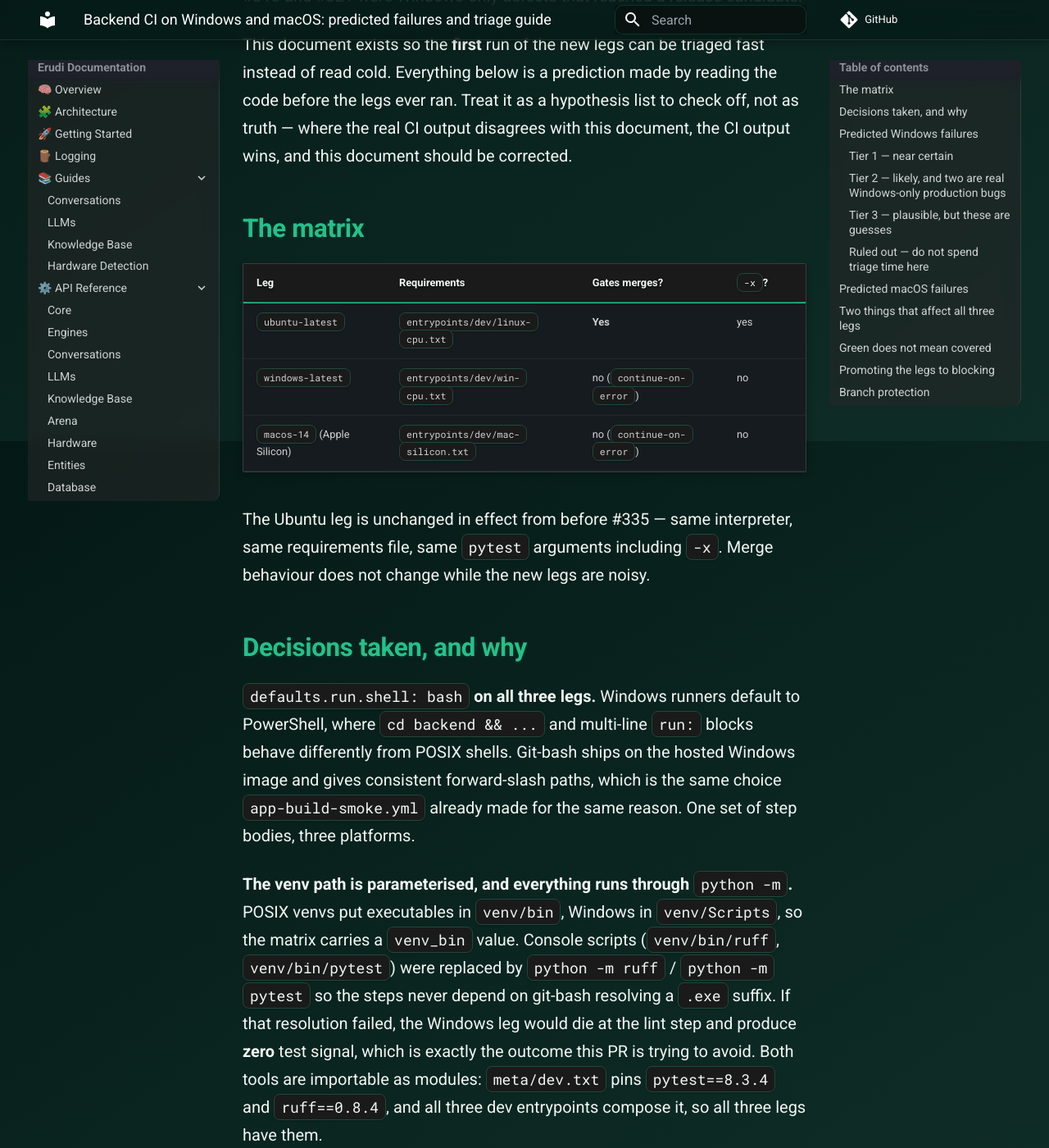
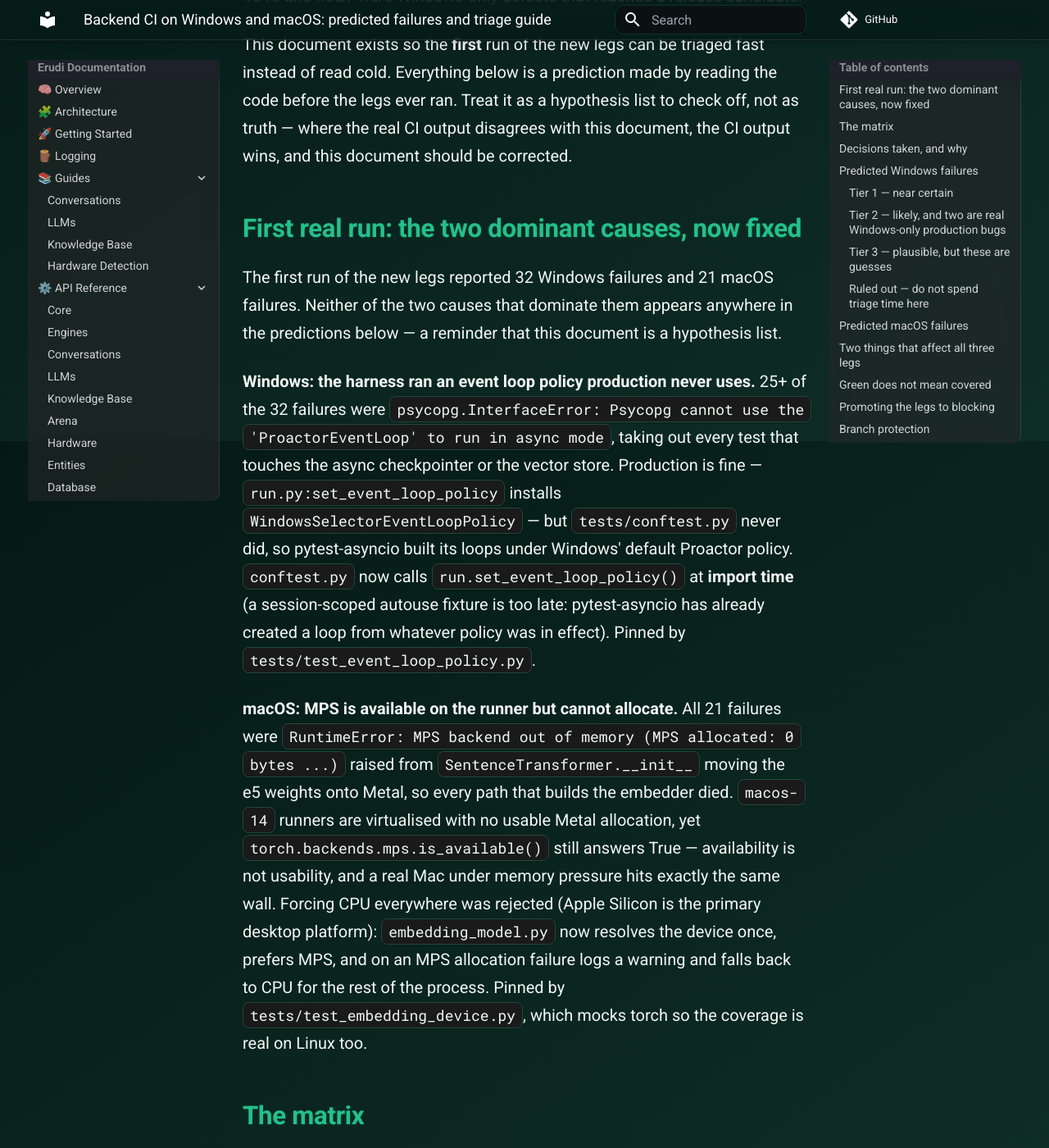
Before and after one commit to djaxchi/erudi, an MkDocs documentation site: the page built from docs/dev/backend-ci-multi-os.md, in a window 1280 px wide and 1400 px high, scrolled down 411 px. Shown: the whole window at 82% size. Built offline with MkDocs 1.6.1 and Material for MkDocs 9.7.7, drawn with Linux system fonts in a browser that asks for light colours; comment, search, counter and statistics services are not loaded.

Commit message:
docs(ci): record the two triaged multi-OS failures (#335)
Neither dominant cause of the first real run appears in the predictions,
so the guide now opens with what actually happened: the Proactor loop
policy on Windows and the unusable MPS backend on macOS, each with the
fix and the test that pins it.

```diff
--- a/docs/dev/backend-ci-multi-os.md
+++ b/docs/dev/backend-ci-multi-os.md
@@ -11,6 +11,36 @@ instead of read cold. Everything below is a prediction made by reading the code
 before the legs ever ran. Treat it as a hypothesis list to check off, not as
 truth — where the real CI output disagrees with this document, the CI output
 wins, and this document should be corrected.
+
+## First real run: the two dominant causes, now fixed
+
+The first run of the new legs reported 32 Windows failures and 21 macOS
+failures. Neither of the two causes that dominate them appears anywhere in the
+predictions below — a reminder that this document is a hypothesis list.
+
+**Windows: the harness ran an event loop policy production never uses.** 25+ of
+the 32 failures were `psycopg.InterfaceError: Psycopg cannot use the
+'ProactorEventLoop' to run in async mode`, taking out every test that touches
+the async checkpointer or the vector store. Production is fine —
+`run.py:set_event_loop_policy` installs `WindowsSelectorEventLoopPolicy` — but
+`tests/conftest.py` never did, so pytest-asyncio built its loops under Windows'
+default Proactor policy. `conftest.py` now calls `run.set_event_loop_policy()`
+at **import time** (a session-scoped autouse fixture is too late: pytest-asyncio
+has already created a loop from whatever policy was in effect). Pinned by
+`tests/test_event_loop_policy.py`.
+
+**macOS: MPS is available on the runner but cannot allocate.** All 21 failures
+were `RuntimeError: MPS backend out of memory (MPS allocated: 0 bytes ...)`
+raised from `SentenceTransformer.__init__` moving the e5 weights onto Metal, so
+every path that builds the embedder died. `macos-14` runners are virtualised
+with no usable Metal allocation, yet `torch.backends.mps.is_available()` still
+answers True — availability is not usability, and a real Mac under memory
+pressure hits exactly the same wall. Forcing CPU everywhere was rejected
+(Apple Silicon is the primary desktop platform): `embedding_model.py` now
+resolves the device once, prefers MPS, and on an MPS allocation failure logs a
+warning and falls back to CPU for the rest of the process. Pinned by
+`tests/test_embedding_device.py`, which mocks torch so the coverage is real on
+Linux too.
 
 ## The matrix
 
```
